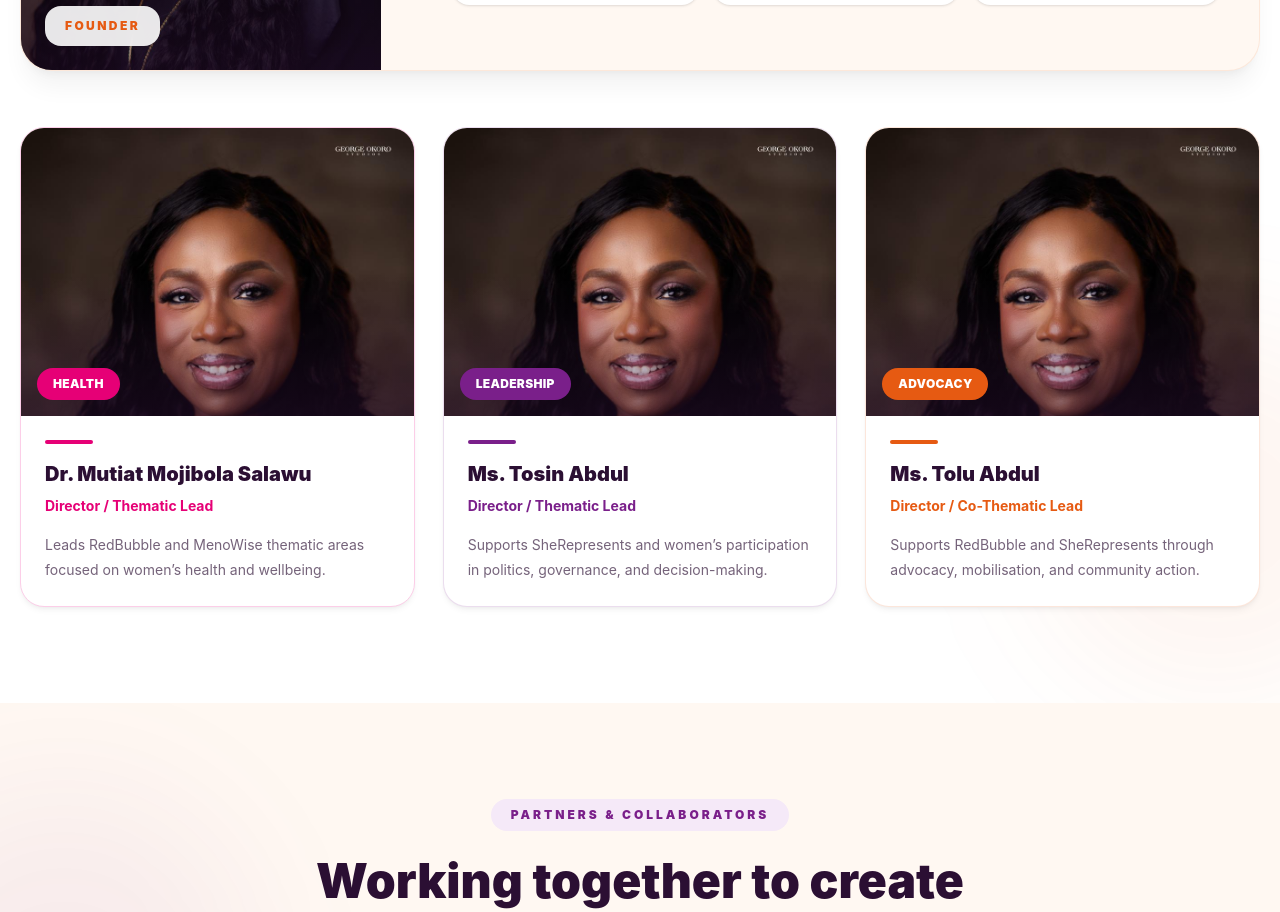
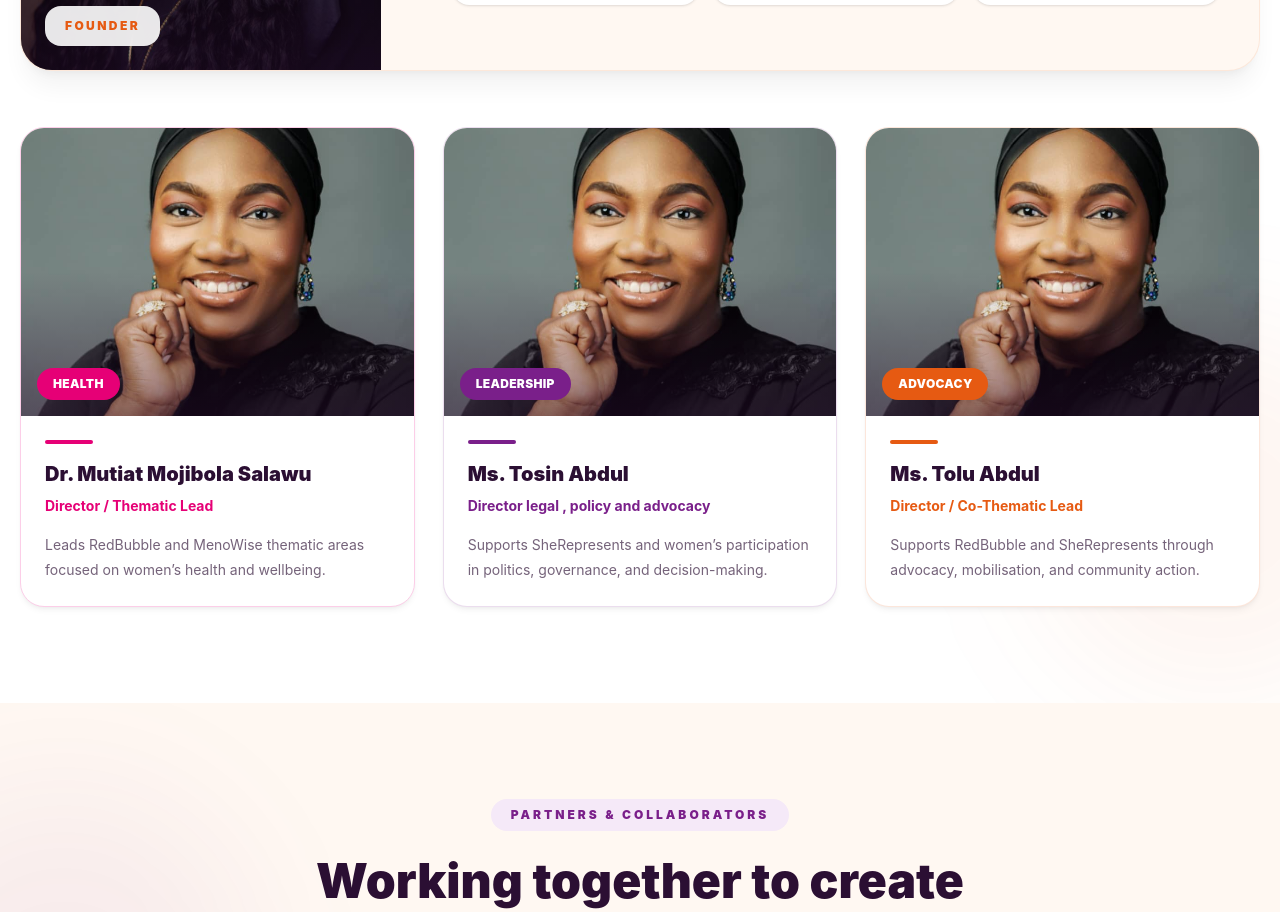
Before and after one commit to vicsystems55/wesupportherng, a Vue app: page /about-us in a window 1280 px wide. Shown: the part 4320-5232 px from the top of the page. Built offline with nearby package versions, Linux system fonts and the light colour scheme.

Commit message:
members pix

```diff
--- a/src/components/about/MeetUsSection.vue
+++ b/src/components/about/MeetUsSection.vue
@@ -88,9 +88,9 @@
         >
           <div class="relative h-72 overflow-hidden bg-cream">
             <img
-              :src="staffImage"
+              :src="member.image"
               :alt="member.name"
-              class="h-full w-full object-cover object-top transition duration-700 group-hover:scale-110"
+              class="h-full w-full object-cover object-top-center transition duration-700 group-hover:scale-110"
             />
 
             <div class="absolute inset-0 bg-gradient-to-t from-dark/45 via-transparent to-transparent"></div>
@@ -127,6 +127,12 @@
 <script setup>
 const staffImage = new URL('@/assets/images/founder.jpeg', import.meta.url).href
 
+const staff1 = new URL('@/assets/images/tosin.png', import.meta.url).href
+
+const staff2 = new URL('@/assets/images/tosin.png', import.meta.url).href
+const staff3 = new URL('@/assets/images/tosin.png', import.meta.url).href
+
+
 const founderHighlights = [
   {
     value: '2024',
@@ -155,16 +161,18 @@ const team = [
     badge: 'bg-pink-600',
     line: 'bg-pink-600',
     border: 'border-pink-200',
+    image: staff1,
   },
   {
     name: 'Ms. Tosin Abdul',
-    role: 'Director / Thematic Lead',
+    role: 'Director legal , policy and advocacy',
     unit: 'Leadership',
     text: 'Supports SheRepresents and women’s participation in politics, governance, and decision-making.',
     color: 'text-primary',
     badge: 'bg-primary',
     line: 'bg-primary',
     border: 'border-primary/15',
+    image: staff2,
   },
   {
     name: 'Ms. Tolu Abdul',
@@ -175,6 +183,7 @@ const team = [
     badge: 'bg-secondary',
     line: 'bg-secondary',
     border: 'border-secondary/15',
+    image: staff3,
   }
 
 ]
```
Also changed, not shown: src/assets/images/tosin.png (added), 1 other file (tests, documents, lock files or other folders).
